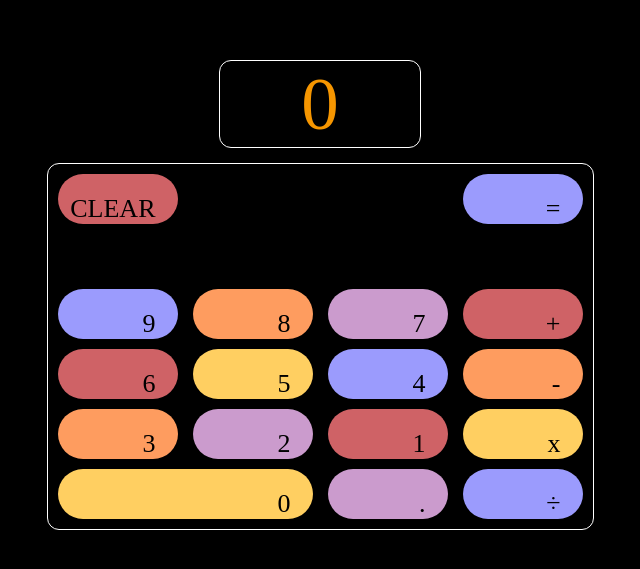
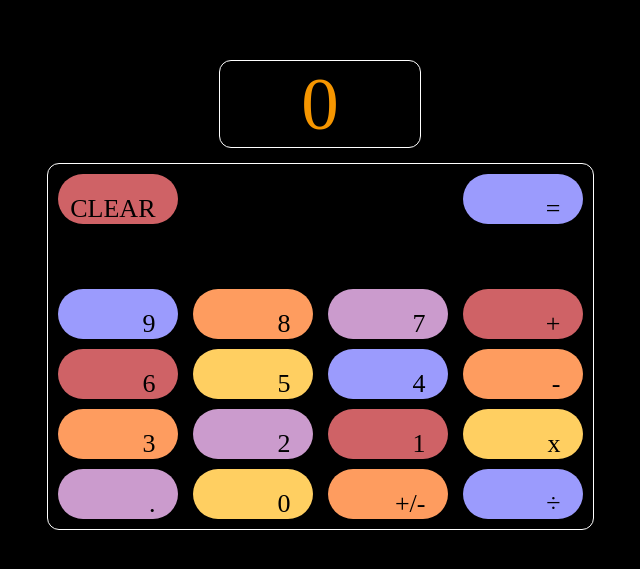
Before and after one commit to jaimedamask/calculator, a plain HTML site: page index.html in a window 1280 px wide. Shown: the part 105-674 px from the top of the page, without its empty margins (320-960 px from the left). Drawn offline with Linux system fonts and the light colour scheme; a web font is replaced by a local one.

Commit message:
Feat: Add button to make displayed number negative or positive

```diff
--- a/index.html
+++ b/index.html
@@ -35,8 +35,9 @@
                 </div>
                 <div id='row5'>
                     <div id='group1'>
-                        <button id='0' class='yellow bigger-btn numbers'>0</button>
                         <button id='decimal' data-action='decimal' class='lilac numbers'>.</button>
+                        <button id='0' class='yellow numbers'>0</button>
+                        <button id='negative' data-action='negative' class='tangerine'>+/-</button>
                     </div>
                     <button id='divide' data-action='division' class='indigo operator  action'>÷</button>
                 </div>
```
